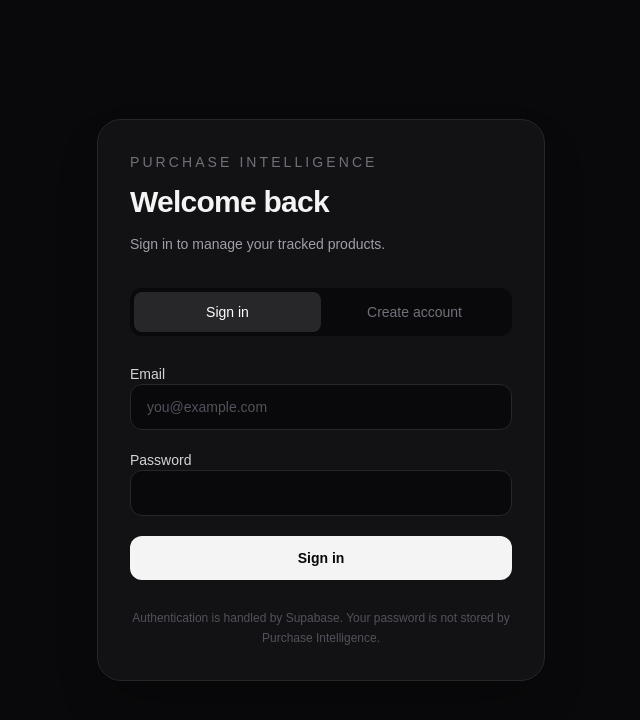
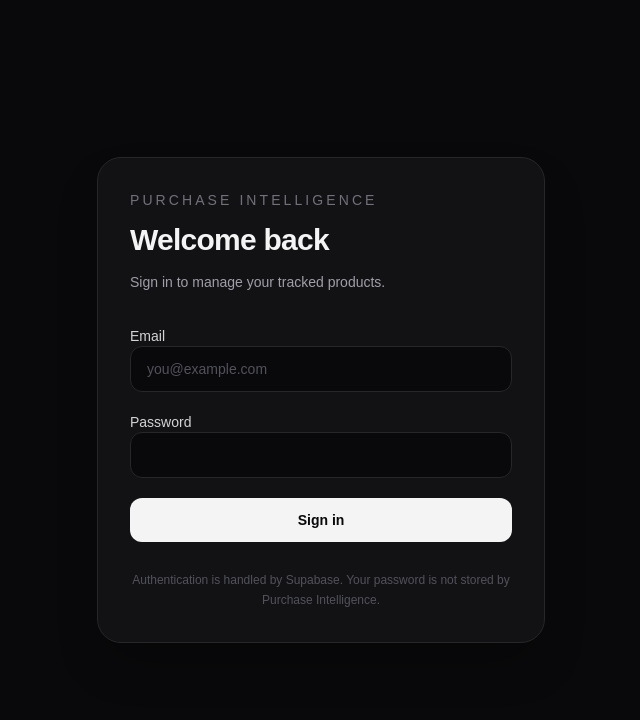
Before and after one commit to halfdimension/purchase-intelligence, a Next.js app in the folder apps/web/: page /login in a window 1280 px wide. Shown: the top 720 px of the page, without its empty margins (319-959 px from the left). Built offline with nearby package versions, Linux system fonts and the light colour scheme.

Commit message:
Make authentication sign-in only

```diff
--- a/apps/web/app/api/auth/signup/route.ts
+++ b/apps/web/app/api/auth/signup/route.ts
@@ -1,119 +1,13 @@
 import { NextResponse } from "next/server";
 
-import {
-  createSupabaseServerClient,
-} from "@/lib/supabase-auth-server";
-
-export async function POST(request: Request) {
-  try {
-    let body: unknown;
-
-    try {
-      body = await request.json();
-    } catch {
+export function POST() {
   return NextResponse.json(
     {
-          error: "Invalid JSON body.",
+      error:
+        "Account registration is currently disabled.",
     },
     {
-          status: 400,
+      status: 403,
     },
   );
 }
-
-    if (
-      typeof body !== "object"
-      || body === null
-    ) {
-      return NextResponse.json(
-        {
-          error: "Invalid request body.",
-        },
-        {
-          status: 400,
-        },
-      );
-    }
-
-    const payload =
-      body as Record<string, unknown>;
-
-    const email =
-      typeof payload.email === "string"
-        ? payload.email.trim().toLowerCase()
-        : "";
-
-    const password =
-      typeof payload.password === "string"
-        ? payload.password
-        : "";
-
-    if (!email || !password) {
-      return NextResponse.json(
-        {
-          error:
-            "Email and password are required.",
-        },
-        {
-          status: 400,
-        },
-      );
-    }
-
-    const supabase =
-      await createSupabaseServerClient();
-
-    const {
-      data,
-      error,
-    } = await supabase.auth.signUp({
-      email,
-      password,
-    });
-
-    if (error || !data.user) {
-      return NextResponse.json(
-        {
-          error:
-            error?.message
-            ?? "Unable to create account.",
-        },
-        {
-          status: 400,
-        },
-      );
-    }
-
-    const authenticated =
-      data.session !== null;
-
-    return NextResponse.json(
-      {
-        authenticated,
-        emailConfirmationRequired:
-          !authenticated,
-        user: {
-          id: data.user.id,
-          email: data.user.email ?? null,
-        },
-      },
-      {
-        status: 201,
-      },
-    );
-  } catch (error) {
-    console.error(
-      "POST /api/auth/signup failed:",
-      error,
-    );
-
-    return NextResponse.json(
-      {
-        error: "Internal server error.",
-      },
-      {
-        status: 500,
-      },
-    );
-  }
-}
--- a/apps/web/app/login/page.tsx
+++ b/apps/web/app/login/page.tsx
@@ -5,30 +5,15 @@ import {
   type FormEvent,
   useState,
 } from "react";
-import {
-  useRouter,
-  useSearchParams,
-} from "next/navigation";
-
-type AuthMode =
-  | "login"
-  | "signup";
+import { useRouter } from "next/navigation";
 
 type AuthResponse = {
   authenticated?: boolean;
-  emailConfirmationRequired?: boolean;
   error?: string;
 };
 
 function LoginPageContent() {
   const router = useRouter();
-  const searchParams = useSearchParams();
-
-  const [ignoreQueryError, setIgnoreQueryError] =
-    useState(false);
-
-  const [mode, setMode] =
-    useState<AuthMode>("login");
 
   const [email, setEmail] =
     useState("");
@@ -39,20 +24,8 @@ function LoginPageContent() {
   const [error, setError] =
     useState("");
 
-  const [message, setMessage] =
-    useState("");
-
   const [submitting, setSubmitting] =
     useState(false);
-
-  function switchMode(
-    nextMode: AuthMode,
-  ) {
-    setMode(nextMode);
-    setError("");
-    setMessage("");
-    setIgnoreQueryError(true);
-  }
 
   async function handleSubmit(
     event: FormEvent<HTMLFormElement>,
@@ -60,8 +33,6 @@ function LoginPageContent() {
     event.preventDefault();
 
     setError("");
-    setMessage("");
-    setIgnoreQueryError(true);
 
     const normalizedEmail =
       email.trim().toLowerCase();
@@ -79,13 +50,8 @@ function LoginPageContent() {
     try {
       setSubmitting(true);
 
-      const endpoint =
-        mode === "login"
-          ? "/api/auth/login"
-          : "/api/auth/signup";
-
       const response = await fetch(
-        endpoint,
+        "/api/auth/login",
         {
           method: "POST",
           headers: {
@@ -105,31 +71,12 @@ function LoginPageContent() {
       if (!response.ok) {
         throw new Error(
           data.error
-          ?? (
-            mode === "login"
-              ? "Unable to sign in."
-              : "Unable to create account."
-          ),
+          ?? "Unable to sign in.",
         );
       }
 
       if (data.authenticated) {
         router.replace("/");
-        return;
-      }
-
-      if (
-        mode === "signup"
-        && data.emailConfirmationRequired
-      ) {
-        setPassword("");
-
-        setMessage(
-          "Account created. Check your email "
-          + "and confirm your address before "
-          + "signing in.",
-        );
-
         return;
       }
 
@@ -147,22 +94,6 @@ function LoginPageContent() {
       setSubmitting(false);
     }
   }
-
-  const isLogin =
-    mode === "login";
-
-  const confirmationError =
-    !ignoreQueryError
-    && searchParams.get("error")
-      === "confirmation_failed"
-      ? (
-        "Email confirmation failed or "
-        + "the link has expired."
-      )
-      : "";
-
-  const displayedError =
-    error || confirmationError;
 
   return (
     <main
@@ -217,9 +148,7 @@ function LoginPageContent() {
                 tracking-tight
               "
             >
-              {isLogin
-                ? "Welcome back"
-                : "Create your account"}
+              Welcome back
             </h1>
 
             <p
@@ -230,83 +159,9 @@ function LoginPageContent() {
                 text-zinc-400
               "
             >
-              {isLogin
-                ? (
-                  "Sign in to manage your "
-                  + "tracked products."
-                )
-                : (
-                  "Create an account to build "
-                  + "your personal watchlist."
-                )}
+              Sign in to manage your tracked
+              products.
             </p>
-          </div>
-
-          <div
-            className="
-              mb-7
-              grid
-              grid-cols-2
-              rounded-xl
-              bg-zinc-950
-              p-1
-            "
-          >
-            <button
-              type="button"
-              onClick={() =>
-                switchMode("login")
-              }
-              className={`
-                rounded-lg
-                px-4
-                py-2.5
-                text-sm
-                font-medium
-                transition
-                ${
-                  isLogin
-                    ? (
-                      "bg-zinc-800 "
-                      + "text-white"
-                    )
-                    : (
-                      "text-zinc-500 "
-                      + "hover:text-zinc-300"
-                    )
-                }
-              `}
-            >
-              Sign in
-            </button>
-
-            <button
-              type="button"
-              onClick={() =>
-                switchMode("signup")
-              }
-              className={`
-                rounded-lg
-                px-4
-                py-2.5
-                text-sm
-                font-medium
-                transition
-                ${
-                  !isLogin
-                    ? (
-                      "bg-zinc-800 "
-                      + "text-white"
-                    )
-                    : (
-                      "text-zinc-500 "
-                      + "hover:text-zinc-300"
-                    )
-                }
-              `}
-            >
-              Create account
-            </button>
           </div>
 
           <form
@@ -364,11 +219,7 @@ function LoginPageContent() {
 
               <input
                 type="password"
-                autoComplete={
-                  isLogin
-                    ? "current-password"
-                    : "new-password"
-                }
+                autoComplete="current-password"
                 value={password}
                 onChange={(event) =>
                   setPassword(
@@ -391,7 +242,7 @@ function LoginPageContent() {
               />
             </label>
 
-            {displayedError && (
+            {error && (
               <div
                 role="alert"
                 className="
@@ -406,25 +257,7 @@ function LoginPageContent() {
                   text-red-300
                 "
               >
-                {displayedError}
-              </div>
-            )}
-
-            {message && (
-              <div
-                className="
-                  rounded-xl
-                  border
-                  border-emerald-950
-                  bg-emerald-950/30
-                  px-4
-                  py-3
-                  text-sm
-                  leading-5
-                  text-emerald-300
-                "
-              >
-                {message}
+                {error}
               </div>
             )}
 
@@ -447,16 +280,8 @@ function LoginPageContent() {
               "
             >
               {submitting
-                ? (
-                  isLogin
-                    ? "Signing in..."
-                    : "Creating account..."
-                )
-                : (
-                  isLogin
-                    ? "Sign in"
-                    : "Create account"
-                )}
+                ? "Signing in..."
+                : "Sign in"}
             </button>
           </form>
 
```
Lines whose indentation alone changed are shown as unchanged.
